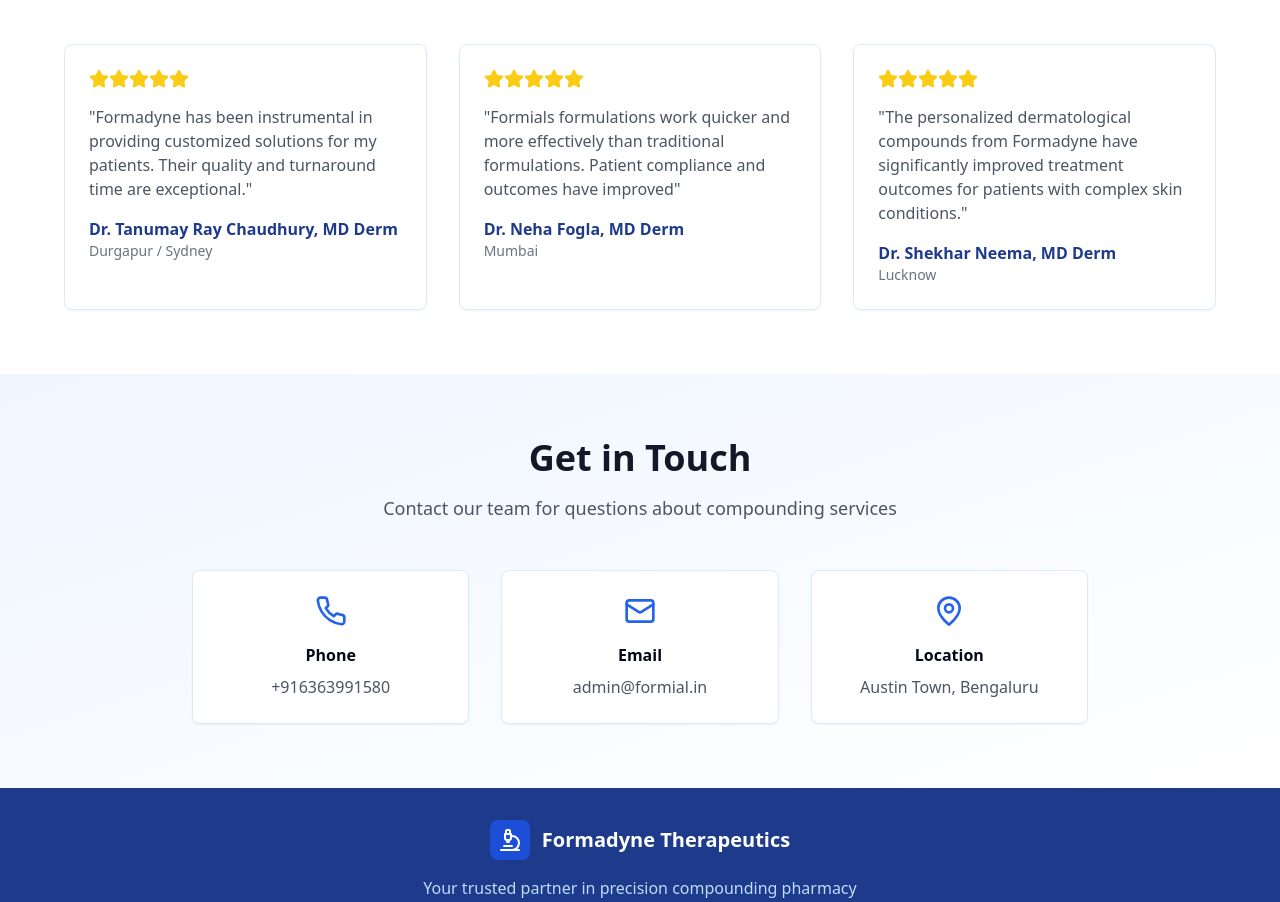
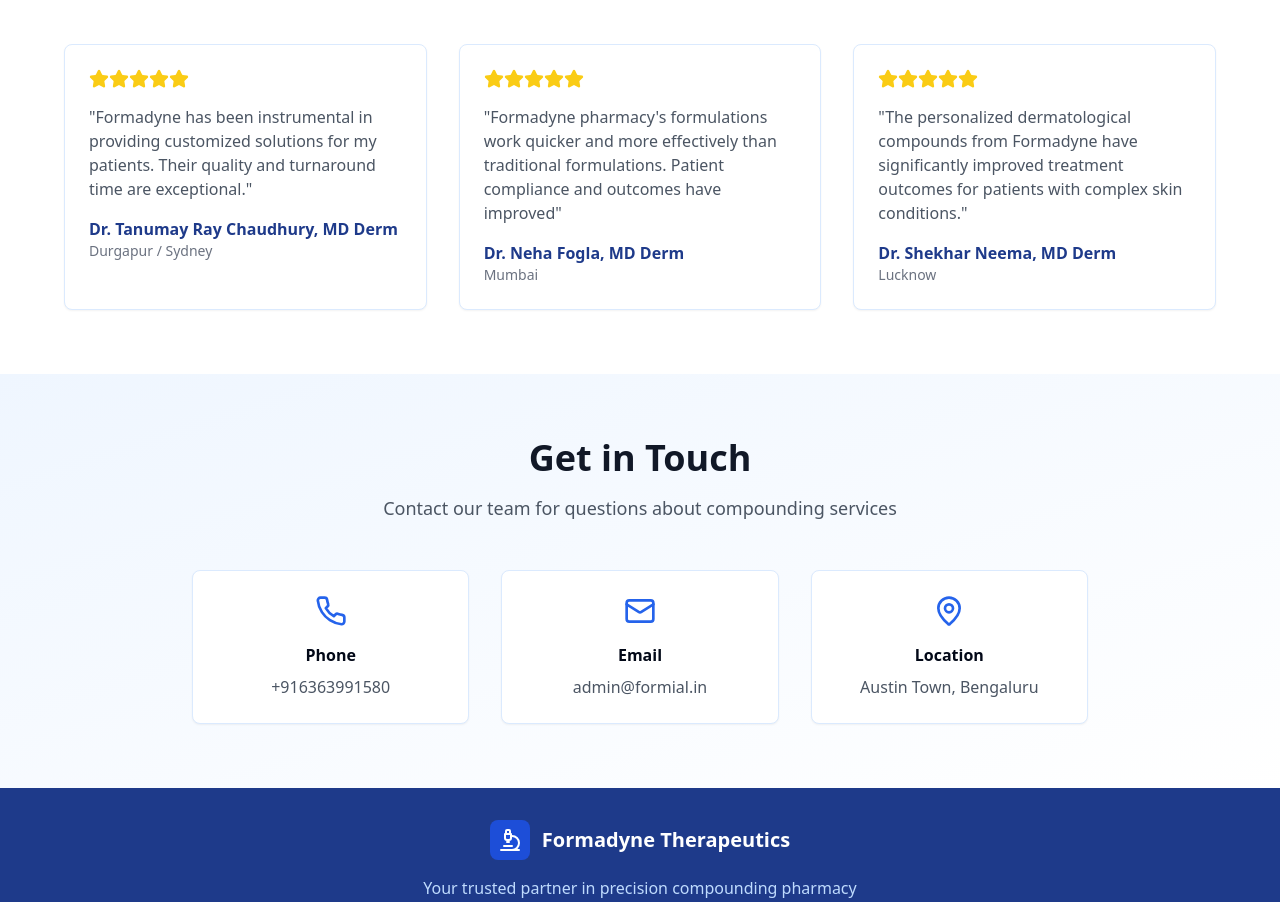
Before and after one commit to jeetpat84/formadyne-connect-hub, a React (Vite) app: page / in a window 1280 px wide. Shown: the part 1875-2777 px from the top of the page. Built offline with nearby package versions, Linux system fonts and the light colour scheme.

Commit message:
Visual edit in Lovable
Edited UI in Lovable

```diff
--- a/src/components/LandingPage.tsx
+++ b/src/components/LandingPage.tsx
@@ -164,7 +164,7 @@ const LandingPage = () => {
                 <div className="flex mb-4">
                   {[...Array(5)].map((_, i) => <Star key={i} className="h-5 w-5 text-yellow-400 fill-current" />)}
                 </div>
-                <p className="text-gray-600 mb-4">"Formials formulations work quicker and more effectively than traditional formulations. Patient compliance and outcomes have improved"</p>
+                <p className="text-gray-600 mb-4">"Formadyne pharmacy's formulations work quicker and more effectively than traditional formulations. Patient compliance and outcomes have improved"</p>
                 <div className="font-semibold text-blue-900">Dr. Neha Fogla, MD Derm</div>
                 <div className="text-sm text-gray-500">Mumbai</div>
               </CardContent>
```
